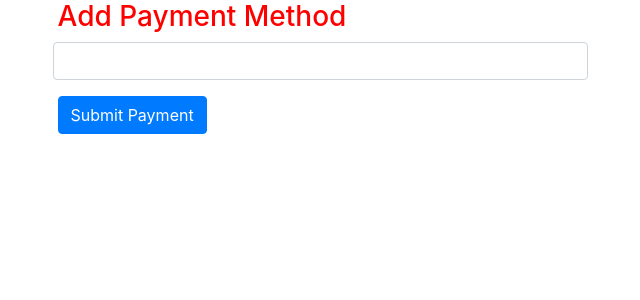
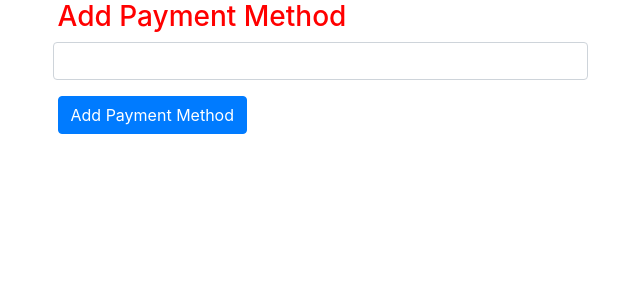
Before and after one commit to marcel-balint/e-commerce, a Django app: page /billing/payment-method/ in a window 1280 px wide. Shown: the part 56-356 px from the top of the page, without its empty margins (320-960 px from the left). Run offline with Django 3.2, Linux system fonts and the light colour scheme; some libraries are stand-ins or nearby versions.

Commit message:
Improved the payment method form and added the csrf safe method for ajax

```diff
--- a/accounts/views.py
+++ b/accounts/views.py
@@ -6,6 +6,7 @@ from django.shortcuts import render, redirect
 from .forms import LoginForm, RegisterForm, GuestForm
 from django.utils.http import is_safe_url
 from .models import GuestEmail
+
 
 
 def guest_register_view(request):
--- a/billing/views.py
+++ b/billing/views.py
@@ -1,5 +1,7 @@
+from django.http import JsonResponse, HttpResponse
 from django.shortcuts import render
 from django.conf import settings
+from django.utils.http import is_safe_url
 import stripe
 
 stripe.api_key = settings.STRIPE_SECRET
@@ -7,6 +9,14 @@ STRIPE_PUB_KEY = settings.STRIPE_PUB_KEY
 
 
 def payment_method_view(request):
-    if request.method == "POST":
-        print(request.POST)
-    return render(request, 'billing/payment-method.html', {"publish_key": STRIPE_PUB_KEY})
+    next_url = None
+    next_ = request.GET.get('next')
+    if is_safe_url(next_, request.get_host()):
+        next_url = next_
+    return render(request, 'billing/payment-method.html', {"publish_key": STRIPE_PUB_KEY, "next_url": next_url})
+
+
+def payment_method_createview(request):
+    if request.method == "POST" and request.is_ajax():
+        return JsonResponse({"message": "Done"})
+    return HttpResponse("error", status=401)
--- a/ecommerce/urls.py
+++ b/ecommerce/urls.py
@@ -23,7 +23,7 @@ from cart.views import cart_home
 from .settings import MEDIA_ROOT
 from django.contrib.auth.views import LogoutView
 from addresses.views import checkout_address_create_view
-from billing.views import payment_method_view
+from billing.views import payment_method_view, payment_method_createview
 
 
 urlpatterns = [
@@ -36,6 +36,7 @@ urlpatterns = [
     url(r'^logout/$', LogoutView.as_view(), name="logout"),
     url(r'^cart/', include("cart.urls", namespace="cart")),
     url(r'^billing/payment-method/$', payment_method_view, name="billing-payment-method"),
+    url(r'^billing/payment-method/create/$', payment_method_createview, name='billing-payment-method-endpoint'),
     url(r'^register/$', register_page, name="register"),
     url(r'^products/$', product_list, name="products"),
     url(r'^products/(?P<pk>\d+)/$', product_detail, name="product_detail"),
--- /dev/null
+++ b/static/js/csrf.ajax.js
@@ -0,0 +1,34 @@
+//csrf safe method for ajax
+
+$(document).ready(function() {
+    // using jQuery
+    function getCookie(name) {
+        var cookieValue = null;
+        if (document.cookie && document.cookie !== '') {
+            var cookies = document.cookie.split(';');
+            for (var i = 0; i < cookies.length; i++) {
+                var cookie = jQuery.trim(cookies[i]);
+                // Does this cookie string begin with the name we want?
+                if (cookie.substring(0, name.length + 1) === (name + '=')) {
+                    cookieValue = decodeURIComponent(cookie.substring(name.length + 1));
+                    break;
+                }
+            }
+        }
+        return cookieValue;
+    }
+    var csrftoken = getCookie('csrftoken');
+
+    function csrfSafeMethod(method) {
+        // these HTTP methods do not require CSRF protection
+        return (/^(GET|HEAD|OPTIONS|TRACE)$/.test(method));
+    }
+    $.ajaxSetup({
+        beforeSend: function(xhr, settings) {
+            if (!csrfSafeMethod(settings.type) && !this.crossDomain) {
+                xhr.setRequestHeader("X-CSRFToken", csrftoken);
+            }
+        }
+    });
+
+})
--- a/static/js/stripe.js
+++ b/static/js/stripe.js
@@ -1,9 +1,17 @@
 /*STRIPE JAVASCRIPT*/
 
 
-
+// https secure site when live
+var paymentForm = $(".payment-form")
+if (paymentForm.length > 1) {
+    alert("Only one payment form is allowed per page")
+    paymentForm.css('display', 'none')
+}
+else if (paymentForm.length == 1) {
+    var pubKey = paymentForm.attr('data-token')
+    var nextUrl = paymentForm.attr('data-next-url')
     // Create a Stripe client
-var stripe = Stripe('publish_key');
+    var stripe = Stripe(pubKey);
     // Create an instance of Elements
     var elements = stripe.elements();
     // Custom styling can be passed to options when creating an Element.
@@ -50,11 +58,32 @@ form.addEventListener('submit', function(event) {
             }
             else {
                 // Send the token to your server
-            stripeTokenHandler(result.token);
+                stripeTokenHandler(nextUrl, result.token);
             }
         });
     });
 
-function stripeTokenHandler(token) {
-    console.log(token)
+    function stripeTokenHandler(nextUrl, token) {
+
+        var paymentMethodEndpoint = '/billing/payment-method/create/'
+        var data = {
+            'token': token.id
         }
+        $.ajax({
+            data: data,
+            url: paymentMethodEndpoint,
+            method: "POST",
+            success: function(data) {
+                if (nextUrl) {
+                    window.location.href = nextUrl
+                }
+                else {
+                    window.location.reload()
+                }
+            },
+            error: function(error) {
+                console.log(error)
+            }
+        })
+    }
+}
--- a/templates/base.html
+++ b/templates/base.html
@@ -26,6 +26,8 @@
     <!-- Stripe JS -->
     <script src="https://js.stripe.com/v3/"></script>
     <script type="text/javascript" src="{% static 'js/stripe.js' %}"></script>
+    <!-- Django Secure AJAX JS -->
+    <script src='{% static "js/csrf.ajax.js" %}'></script>
     <script src="https://cdnjs.cloudflare.com/ajax/libs/popper.js/1.14.7/umd/popper.min.js" integrity="sha384-UO2eT0CpHqdSJQ6hJty5KVphtPhzWj9WO1clHTMGa3JDZwrnQq4sF86dIHNDz0W1" crossorigin="anonymous"></script>
     <script src="https://stackpath.bootstrapcdn.com/bootstrap/4.3.1/js/bootstrap.min.js" integrity="sha384-JjSmVgyd0p3pXB1rRibZUAYoIIy6OrQ6VrjIEaFf/nJGzIxFDsf4x0xIM+B07jRM" crossorigin="anonymous"></script>
 </body>
--- a/templates/billing/payment-method.html
+++ b/templates/billing/payment-method.html
@@ -4,7 +4,7 @@
 
 <div class='col-10 col-md-6 mx-auto'>
     <h3>Add Payment Method</h3>
-<form action="/charge" method="post" id="payment-form" data-token='{{ publish_key }}'>
+<form class='payment-form' action="/charge" method="post" id="payment-form" data-token='{{ publish_key }}' data-next-url='{% if next_url %}{{ next_url }}{% endif %}'>
   <div class="form-row">
     <!-- <label for="card-element">
       Credit or debit card
@@ -17,93 +17,7 @@
     <div id="card-errors" role="alert"></div>
   </div>
 
-  <button class='btn btn-primary my-3'>Submit Payment</button>
+  <button class='btn btn-primary my-3'>Add Payment Method</button>
 </form>
 </div>
-
-
-<script>
-    // Create a Stripe client
-var stripe = Stripe('pk_test_PrV61avxnHaWIYZEeiYTTVMZ');
-// Create an instance of Elements
-var elements = stripe.elements();
-// Custom styling can be passed to options when creating an Element.
-// (Note that this demo uses a wider set of styles than the guide below.)
-var style = {
-  base: {
-    color: '#32325d',
-    lineHeight: '24px',
-    fontFamily: '"Helvetica Neue", Helvetica, sans-serif',
-    fontSmoothing: 'antialiased',
-    fontSize: '16px',
-    '::placeholder': {
-      color: '#aab7c4'
-    }
-  },
-  invalid: {
-    color: '#fa755a',
-    iconColor: '#fa755a'
-  }
-};
-// Create an instance of the card Element
-var card = elements.create('card', {style: style});
-// Add an instance of the card Element into the `card-element` <div>
-card.mount('#card-element');
-// Handle real-time validation errors from the card Element.
-card.addEventListener('change', function(event) {
-  var displayError = document.getElementById('card-errors');
-  if (event.error) {
-    displayError.textContent = event.error.message;
-  } else {
-    displayError.textContent = '';
-  }
-});
-// Handle form submission
-var form = document.getElementById('payment-form');
-form.addEventListener('submit', function(event) {
-  event.preventDefault();
-  stripe.createToken(card).then(function(result) {
-    if (result.error) {
-      // Inform the user if there was an error
-      var errorElement = document.getElementById('card-errors');
-      errorElement.textContent = result.error.message;
-    } else {
-      // Send the token to your server
-      stripeTokenHandler(result.token);
-    }
-  });
-});
-function stripeTokenHandler(token){
-    console.log(token)
-}
-</script>
-
-
-<style>
-    /**
- * The CSS shown here will not be introduced in the Quickstart guide, but shows
- * how you can use CSS to style your Element's container.
- */
-.StripeElement {
-  background-color: white;
-  padding: 8px 12px;
-  border-radius: 4px;
-  border: 1px solid transparent;
-  box-shadow: 0 1px 3px 0 #e6ebf1;
-  -webkit-transition: box-shadow 150ms ease;
-  transition: box-shadow 150ms ease;
-}
-
-.StripeElement--focus {
-  box-shadow: 0 1px 3px 0 #cfd7df;
-}
-
-.StripeElement--invalid {
-  border-color: #fa755a;
-}
-
-.StripeElement--webkit-autofill {
-  background-color: #fefde5 !important;
-}
-</style>
 {% endblock %}
```
Lines whose indentation alone changed are shown as unchanged.
